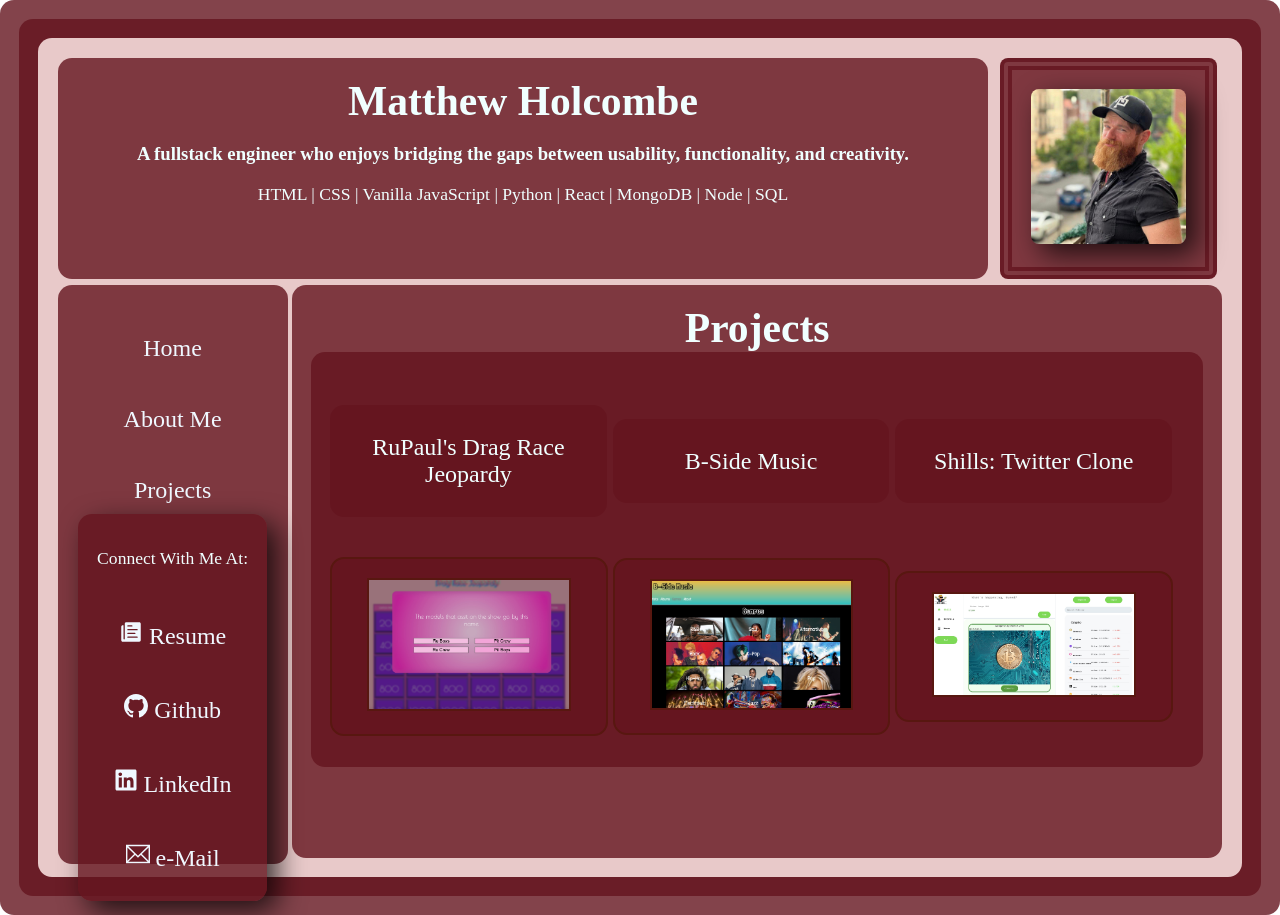
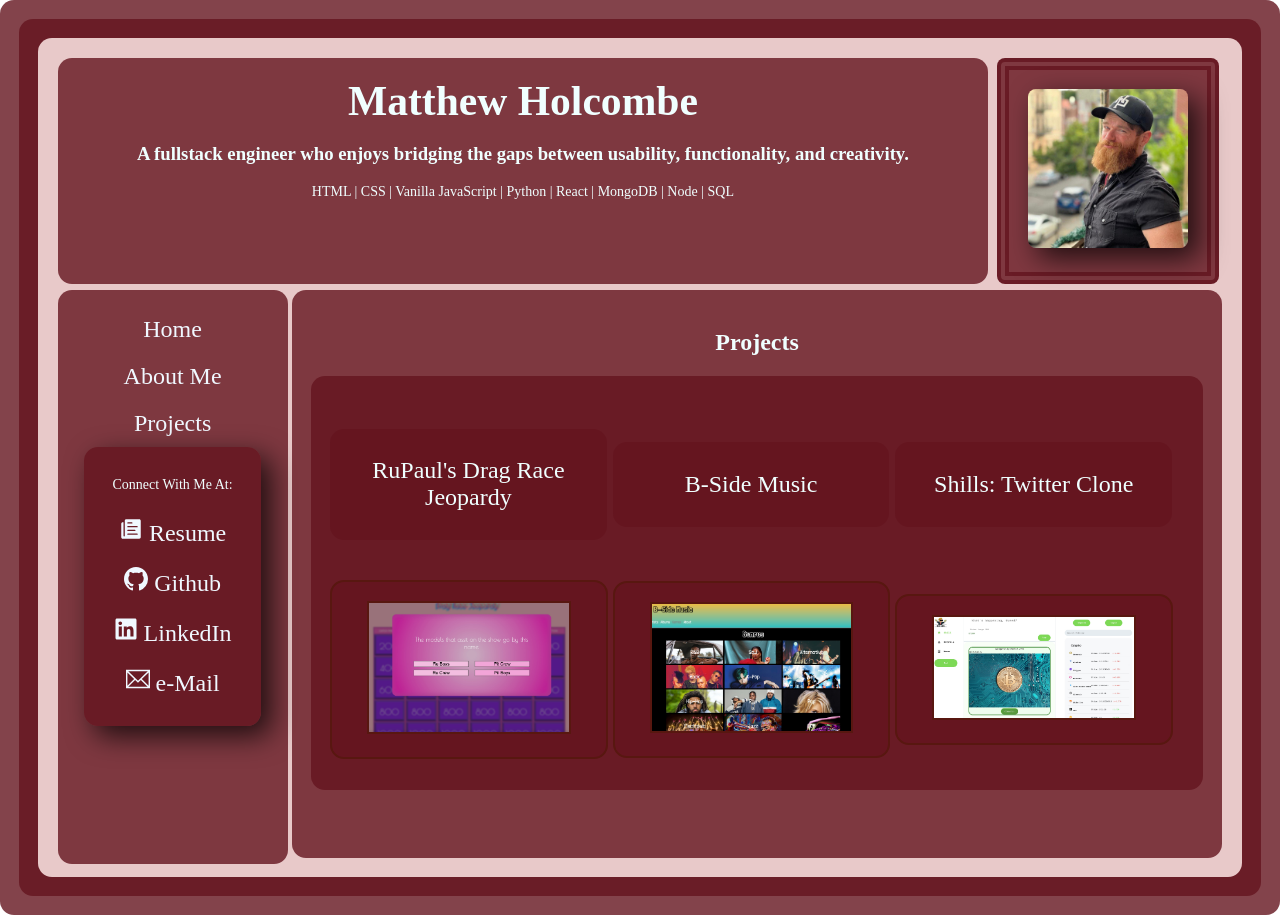
Before and after one commit to mholcombe93/mh-protfolio-v2, a React (Create React App) app: page /projects in a window 1280 px wide. Built offline with nearby package versions, Linux system fonts and the light colour scheme.

Commit message:
fixing pic container

```diff
--- a/src/App.css
+++ b/src/App.css
@@ -39,7 +39,11 @@
 h1 {
   font-size: 2.6em;
 }
+
+.Tag_Line{
+  font-family: "Poiret One"
+}
 p {
   font-family: "Poiret One";
-  font-size: 1.1rem;
+  font-size: 1.2rem;
 }
--- a/src/Components/Styles/Nav.css
+++ b/src/Components/Styles/Nav.css
@@ -10,7 +10,9 @@
   margin: auto;
   height: 95%;
   width: 84%;
-
+}
+p{
+  font-size: 14px;
 }
 
 .navlink,
@@ -19,7 +21,6 @@
   color: aliceblue;
   margin: 10px;
   font-size: 24px;
-  padding-top: 1em;
   flex-wrap: wrap;
   top: 0;
   left: 0;
--- a/src/Components/Styles/Pic.css
+++ b/src/Components/Styles/Pic.css
@@ -1,7 +1,7 @@
 
 
 .Pic_Container{
-  width: 68%;
+  width: 70%;
   height: auto;
   border: 12px double rgba(100, 20, 30, .8);;
   border-radius: 8px;
--- a/src/Screens/Projects.jsx
+++ b/src/Screens/Projects.jsx
@@ -7,7 +7,7 @@
 function Projects() {
   return (
     <>
-      <h1>Projects</h1>
+      <h2>Projects</h2>
       <div className="Project_Parent">
         <div class="Project_Title"> RuPaul's Drag Race Jeopardy</div>
         <div class="Project_Pic1">
--- a/src/Screens/Styles/Projects.css
+++ b/src/Screens/Styles/Projects.css
@@ -10,6 +10,7 @@
   grid-row-gap: 6px;
   align-items: center;
   justify-content: center;
+  max-height: auto;
 }
 
 .Project_Title{
```
